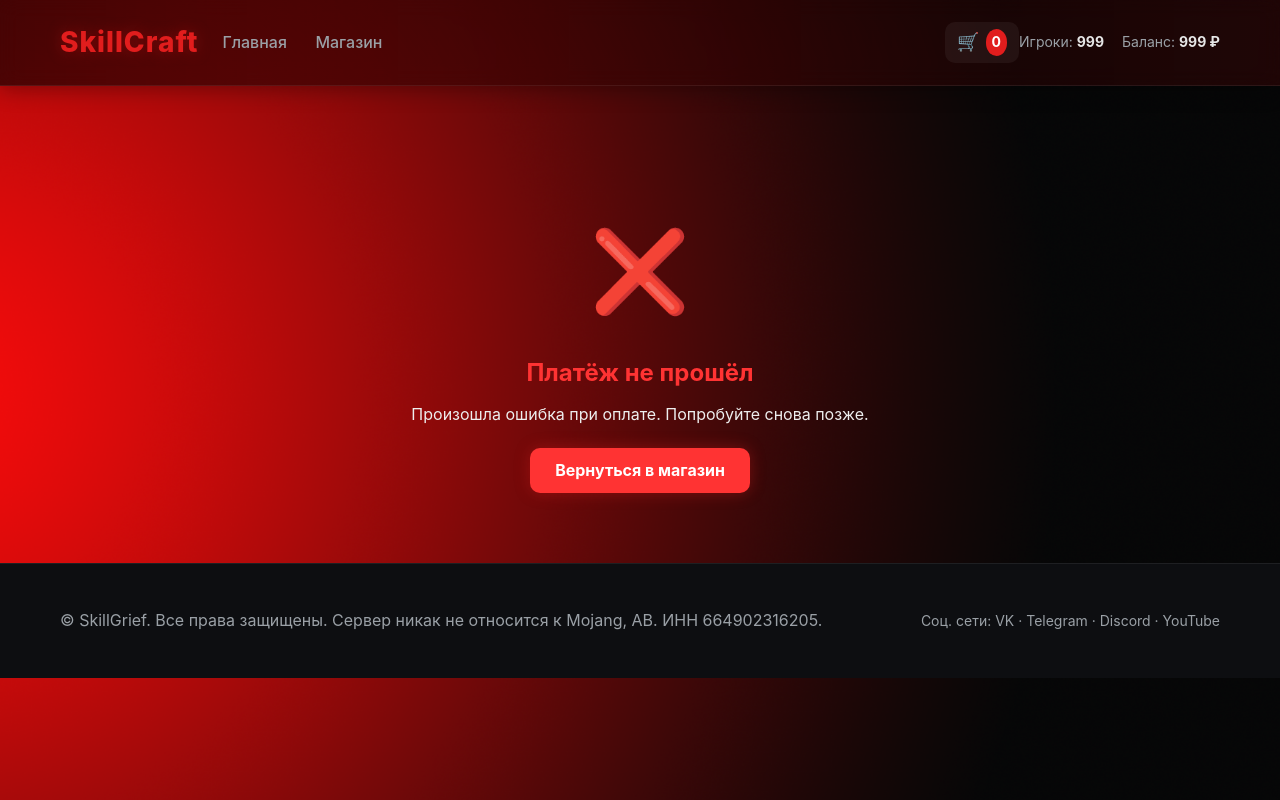
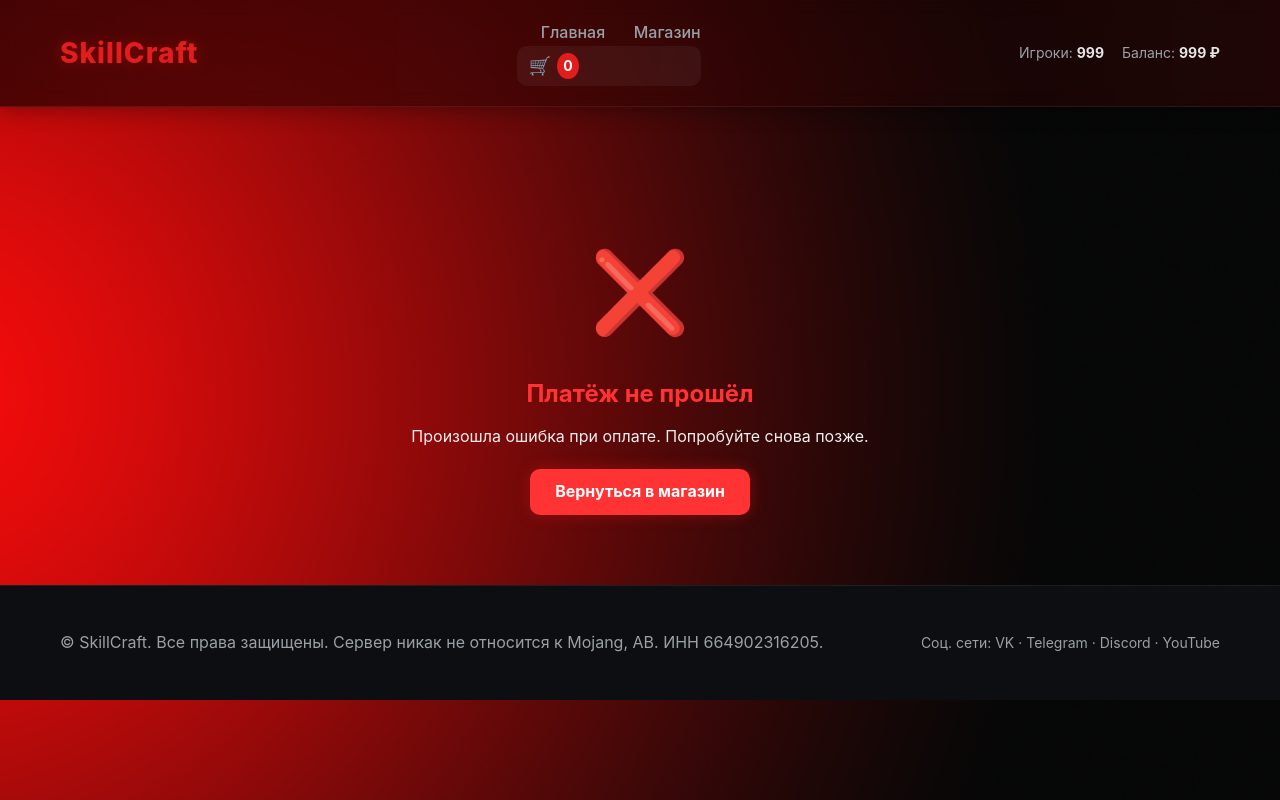
Before and after one commit to VMensem/StepanSite, a Flask app: page /fail in a window 1280 px wide. Run offline with Flask 3, Linux system fonts and the light colour scheme.

Commit message:
Update base.html

```diff
--- a/templates/base.html
+++ b/templates/base.html
@@ -14,10 +14,10 @@
 <nav class="main-nav">
 <a href="{{ url_for('index') }}">Главная</a>
 <a href="{{ url_for('shop') }}">Магазин</a>
-</nav>
 <div class="cart-icon" onclick="window.location='{{ url_for('shop') }}'">
     🛒 <span id="cart-count">0</span>
 </div>
+</nav>
 <div class="mini-stats">
 <div class="stat">Игроки: <span>{{ stats.players_now }}</span></div>
 <div class="stat">Баланс: <span>{{ stats.balance }}</span></div>
@@ -33,7 +33,7 @@
 
 <footer class="site-footer">
 <div class="container footer-inner">
-<div>© <a href="/">SkillGrief</a>. Все права защищены.
+<div>© <a href="/">SkillCraft</a>. Все права защищены.
 Сервер никак не относится к Mojang, AB. ИНН 664902316205.
 </div>
 <div class="socials">Соц. сети: <a href="https://vk.com/vladlotto">VK</a> · <a href="https://t.me/vladlotto">Telegram</a> · <a href="https://discord.gg/FxKkkmwEWb">Discord</a> · <a href="https://www.youtube.com/@Mensem">YouTube</a></div>
```
